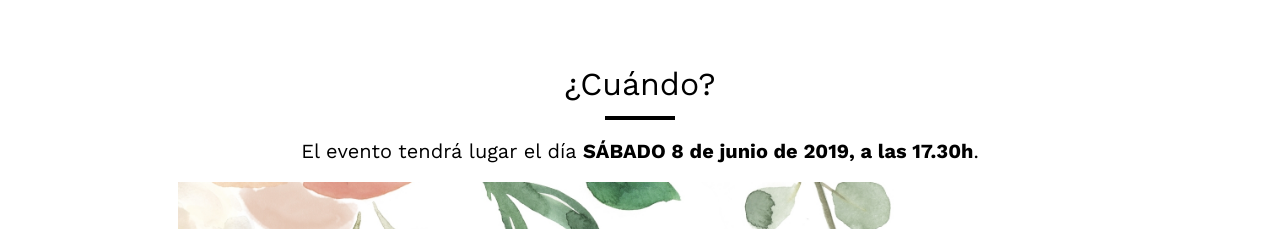
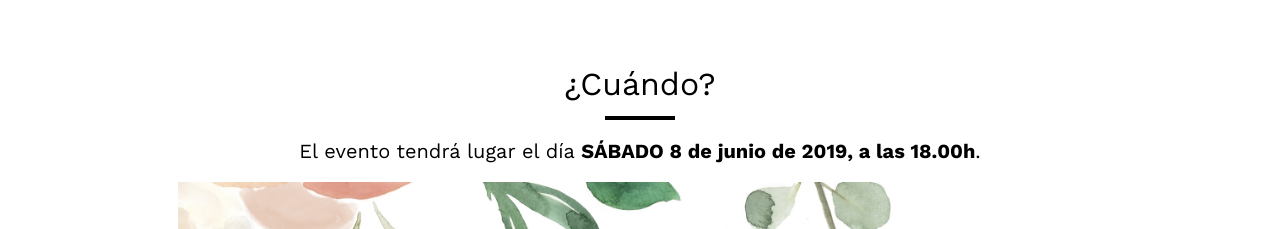
Before and after one commit to mirolloeselrock/boda-Ester-Benja, a plain HTML site: page index.html in a window 1280 px wide. Shown: the part 1140-1369 px from the top of the page. Drawn offline with nearby package versions, Linux system fonts and the light colour scheme.

```diff
--- a/index.html
+++ b/index.html
@@ -118,7 +118,7 @@
 									<div class="col-md-12 text-center justify-content-center  no-gutters ">
 										<h2 class="section-heading">¿Cuándo?</h2>
 										<hr class="my-3">
-										<p>El evento tendrá lugar el día <strong>SÁBADO 8 de junio de 2019, a las 17.30h</strong>.</p>
+										<p>El evento tendrá lugar el día <strong>SÁBADO 8 de junio de 2019, a las 18.00h</strong>.</p>
 										<img  alt="calendario" src="img/cabecera_calendario.jpg" class="img-fluid" >
 										<div class="col-md-12 no-gutters justify-content-center align-items-center ">
 											<ul class="weekdays">
```
